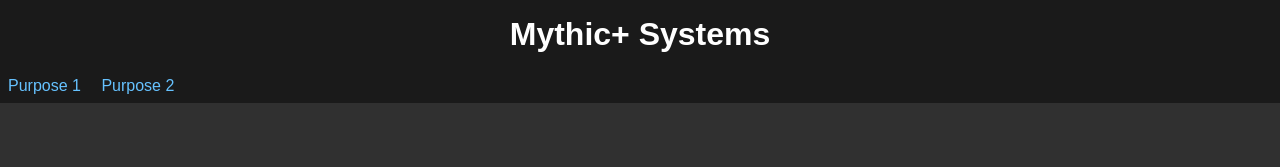
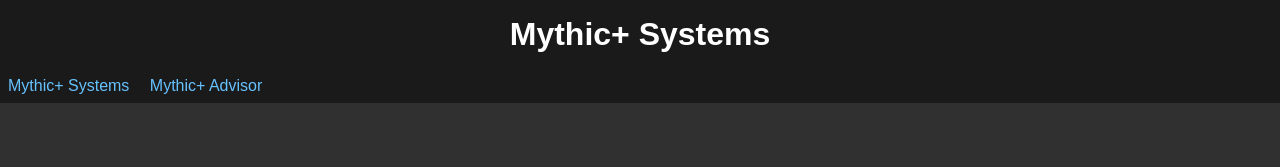
Before and after one commit to Rozriel/WoW-10.2-Gearing, a plain HTML site: page index.html in a window 1280 px wide. Shown: the top 167 px of the page. Drawn offline with Linux system fonts and the light colour scheme.

Commit message:
Update index.html

```diff
--- a/index.html
+++ b/index.html
@@ -13,8 +13,8 @@
 
     <nav>
         <ul>
-            <li><a href="index.html">Purpose 1</a></li>
-            <li><a href="advisor.html">Purpose 2</a></li>
+            <li><a href="index.html">Mythic+ Systems</a></li>
+            <li><a href="advisor.html">Mythic+ Advisor</a></li>
         </ul>
     </nav>
 
```
